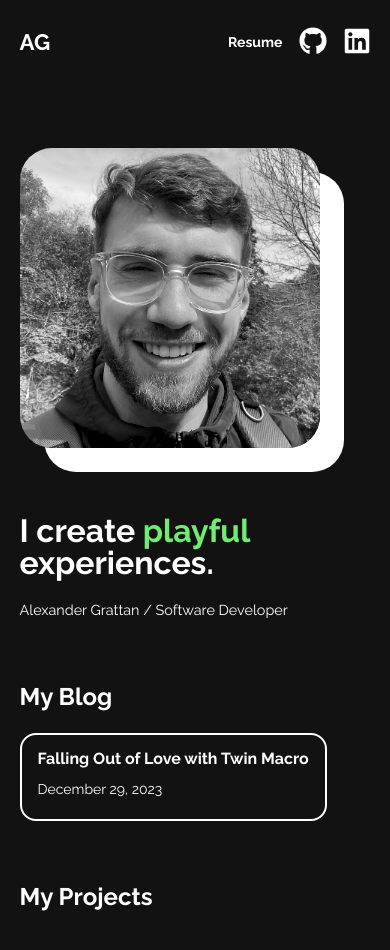
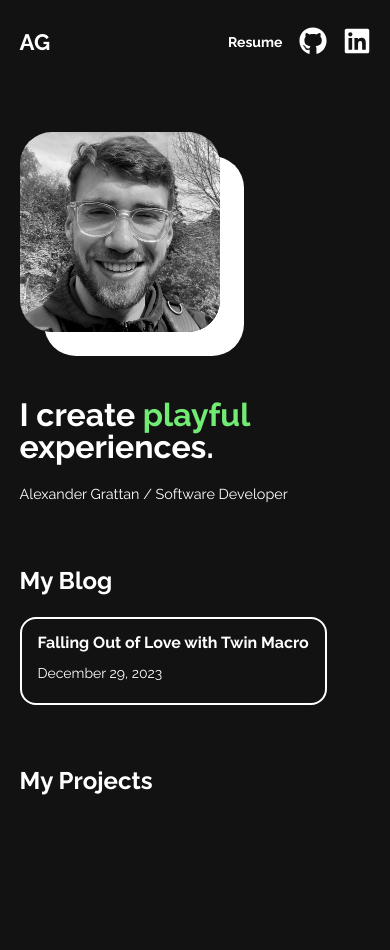
Before and after one commit to agrattan0820/portfolio-site, a Next.js app: page / in a window 390 px wide. Shown: the top 950 px of the page. Built offline with nearby package versions, Linux system fonts and the light colour scheme.

Commit message:
feat: mobile adjustments

```diff
--- a/styles/home.module.scss
+++ b/styles/home.module.scss
@@ -9,21 +9,19 @@
   font-family: $font;
   .hero {
     position: relative;
-    // min-height: 100dvh;
     display: flex;
     flex-direction: column;
     justify-content: center;
     align-items: flex-start;
     width: 90%;
     max-width: 1536px;
-    margin: 4rem auto;
+    margin: 3rem auto;
     @media (min-width: 768px) {
       width: 75%;
       margin: 8rem auto;
     }
     @media (max-height: 800px) {
-      min-height: 75vh;
-      margin: 3rem 0;
+      margin: 3rem auto;
     }
     .cta {
       width: 100%;
@@ -63,7 +61,7 @@
       }
       .portraitContainer {
         width: 100%;
-        max-width: 300px;
+        max-width: 200px;
         @media (min-width: 640px) {
           max-width: 200px;
         }
```
